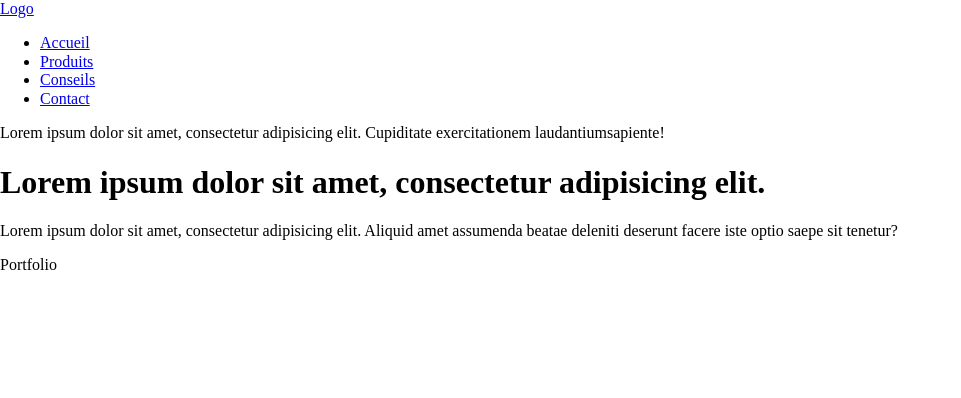
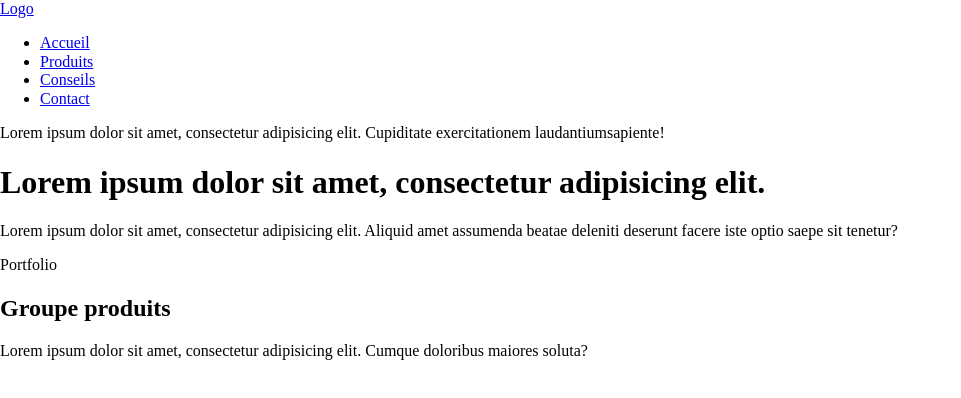
Before and after one commit to Aboulz/sem10_lab_abdelkarim, a plain HTML site: page index.html in a window 1280 px wide. Shown: the whole page, without its empty margins (0-961 px from the left). Drawn offline with nearby package versions, Linux system fonts and the light colour scheme.

```diff
--- a/index.html
+++ b/index.html
@@ -46,6 +46,13 @@
         </div>
     </section>
 
+    <section class="produit">
+        <div class="wrapper">
+            <h2>Groupe produits</h2>
+            <p>Lorem ipsum dolor sit amet, consectetur adipisicing elit. Cumque doloribus maiores soluta?</p>
+        </div>
+    </section>
+
 
 
 
```
Also changed, not shown: images/1.png (added), images/2.png (added), images/3.png (added), images/4.png (added), images/5.png (added), images/6.png (added), 2 other files.
